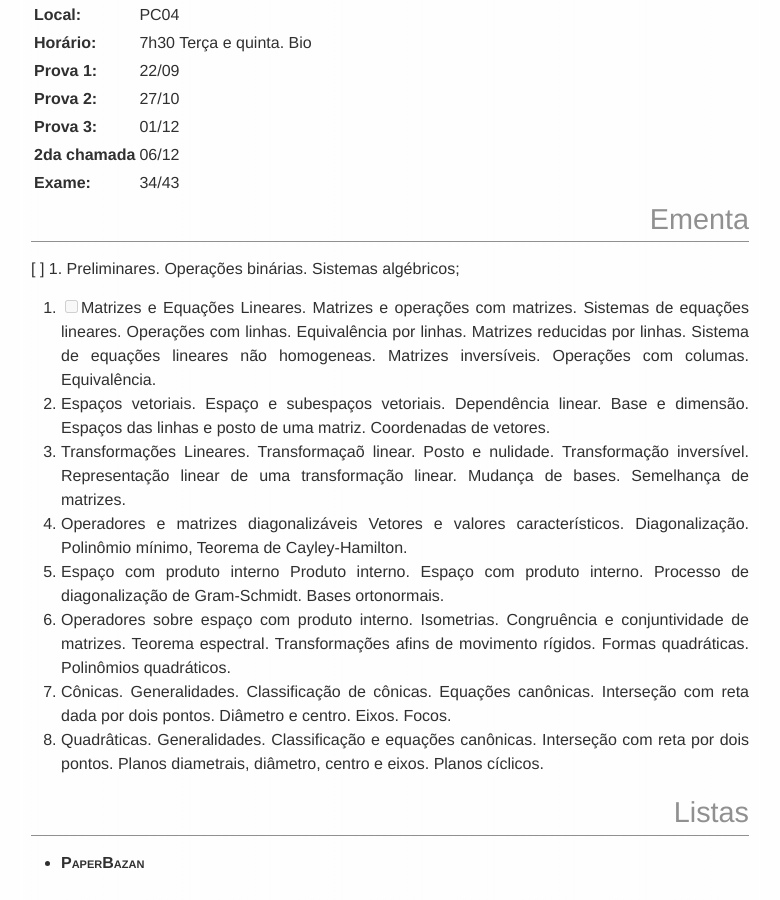
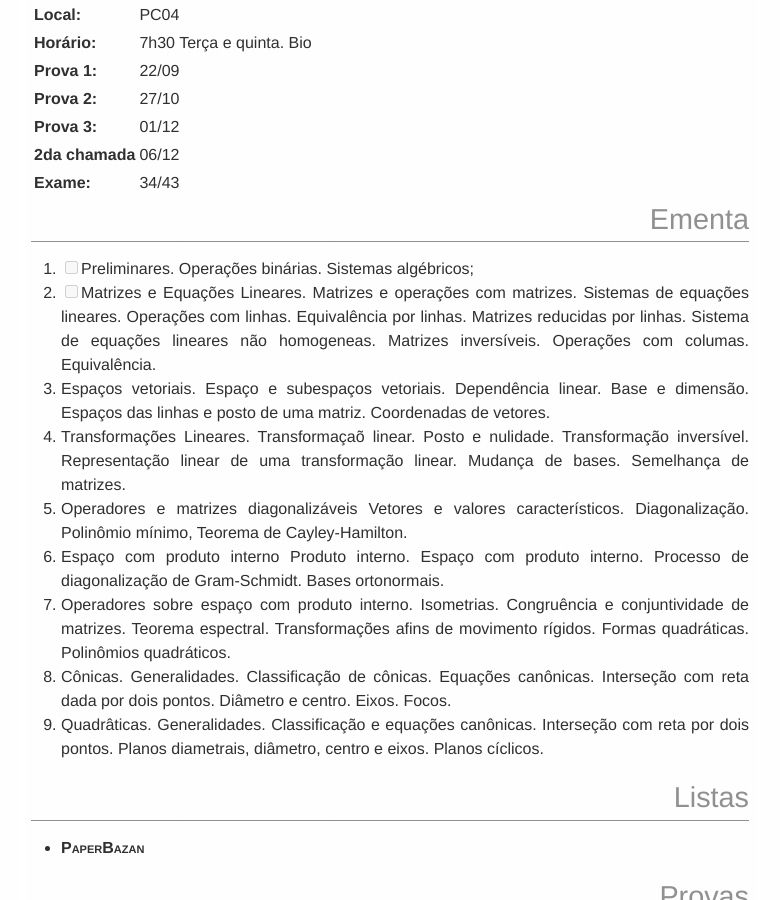
Before and after one commit to abelsiqueira/abelsiqueira.github.io-old, a Jekyll site: the page built from disciplinas/CM005 Algebra Linear.md, in a window 1280 px wide and 900 px high, scrolled down 580 px. Shown: the whole window, without its empty margins (250-1030 px from the left). Built offline with Jekyll 4.4.1, drawn with Linux system fonts in a browser that asks for light colours.

Commit message:
Update CM005 Algebra Linear.md

```diff
--- a/disciplinas/CM005 Algebra Linear.md
+++ b/disciplinas/CM005 Algebra Linear.md
@@ -21,7 +21,7 @@ tag:        2016s2
 
 # Ementa
 
- [ ] 1. Preliminares. Operações binárias. Sistemas algébricos;
+ 1. [ ] Preliminares. Operações binárias. Sistemas algébricos;
  2. [ ] Matrizes e Equações Lineares. Matrizes e operações com matrizes.
     Sistemas de equações lineares. Operações com linhas. Equivalência por linhas. Matrizes reducidas por
     linhas. Sistema de equações lineares não homogeneas. Matrizes inversíveis. Operações
```
